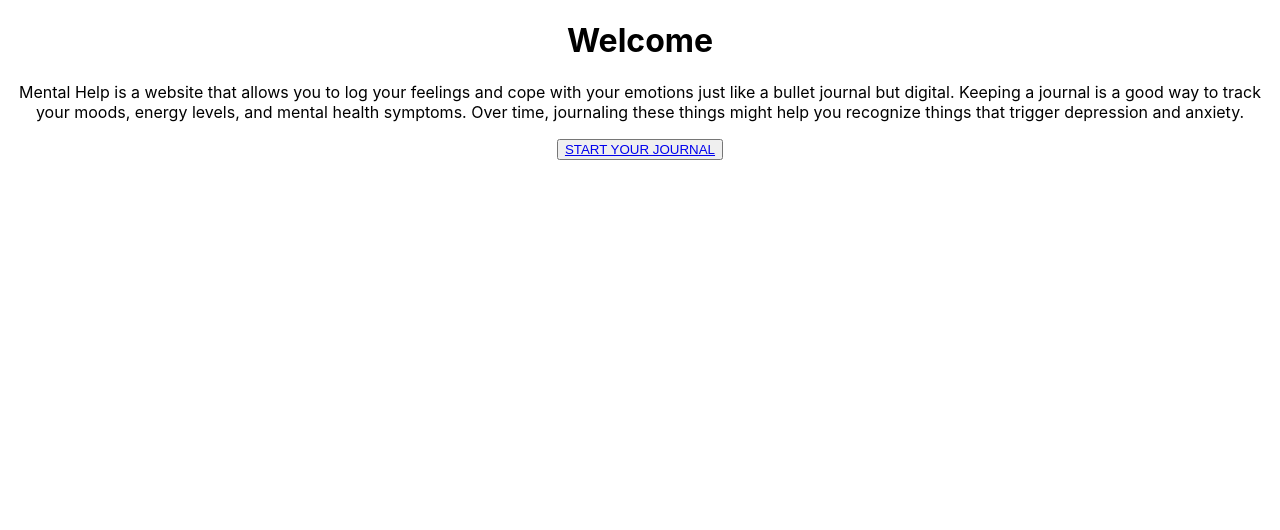
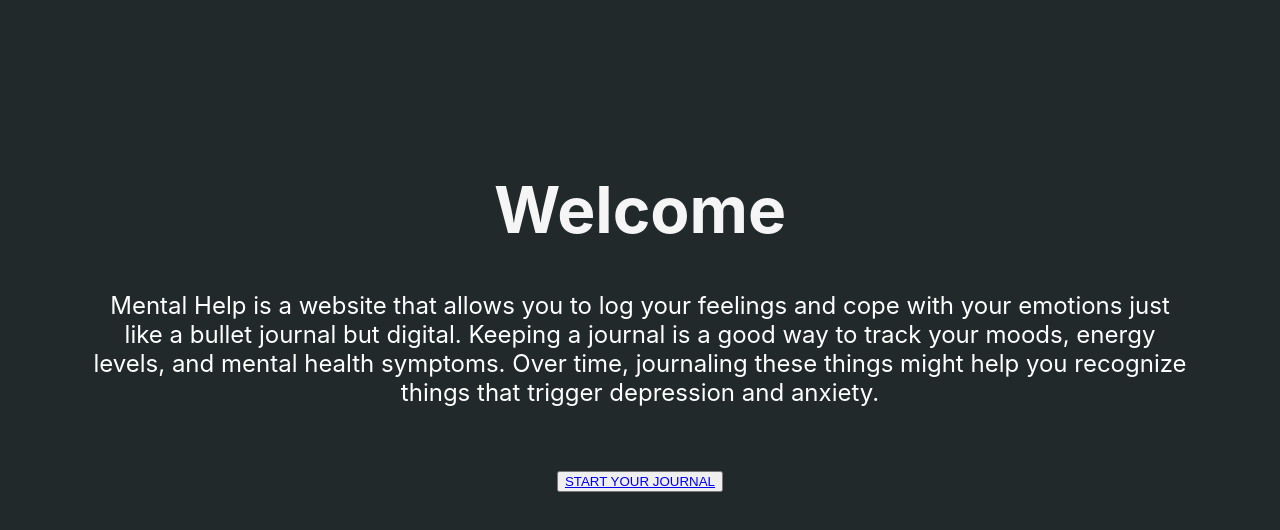
Before and after one commit to bw-dani/mental-help, a React (Create React App) app in the folder mental-help/: page / in a window 1280 px wide. Shown: the top 530 px of the page. Built offline with nearby package versions, Linux system fonts and the light colour scheme; no server answers.

Commit message:
css start for homepage

```diff
--- a/mental-help/src/components/Gratitude.jsx
+++ b/mental-help/src/components/Gratitude.jsx
@@ -1,6 +1,7 @@
 import React, { useState } from "react";
 import axios from "axios";
 import NavBar from "./NavBar";
+import './gratitude.css'
 
 function Gratitude(props) {
   const [gratitudeLog, setGratitudeLog] = useState("");
--- a/mental-help/src/components/Homepage.jsx
+++ b/mental-help/src/components/Homepage.jsx
@@ -1,20 +1,23 @@
 import React from "react";
 import { Link } from "react-router-dom";
+import './homepage.css'
 
 function Homepage(props) {
   return (
-    <div>
-      <h1>Welcome</h1>
-      <p>
+    <div className="homepageDiv">
+      <h1 className="hp-h1">Welcome</h1>
+      <p className="homepage-p">
         Mental Help is a website that allows you to log your feelings and cope
         with your emotions just like a bullet journal but digital. Keeping a
         journal is a good way to track your moods, energy levels, and mental
         health symptoms. Over time, journaling these things might help you
         recognize things that trigger depression and anxiety.
       </p>
-      <button>
+      <div className="divButton">
+      <button className="start-btn" >
         <Link to="/components/Gratitude">START YOUR JOURNAL</Link>
-      </button>
+        </button>
+      </div>
     </div>
   );
 }
--- /dev/null
+++ b/mental-help/src/components/homepage.css
@@ -0,0 +1,27 @@
+html {
+  background-color: #22292b;
+}
+.homepageDiv {
+  display: flex;
+  justify-content: center;
+  flex-direction: column;
+  margin-top: 10%;
+}
+.hp-h1 {
+  font-size: 4rem;
+  color: whitesmoke;
+}
+.homepage-p {
+  margin: 0 90px;
+  text-align: center;
+  font-size: 1.5rem;
+  color: white;
+}
+.divButton {
+  display: flex;
+  align-self: center;
+  margin-top: 5%;
+}
+.start-btn {
+  width: 100%;
+}
```
Also changed, not shown: mental-help/src/components/gratitude.css (added).
